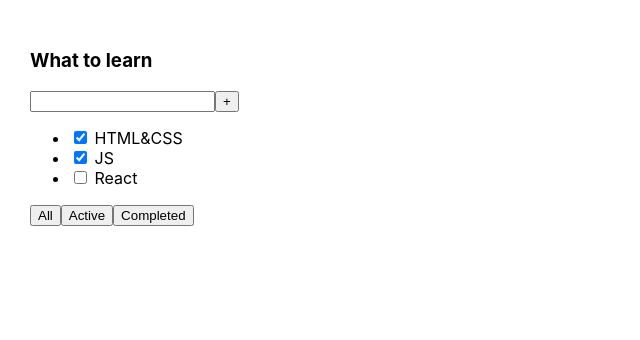
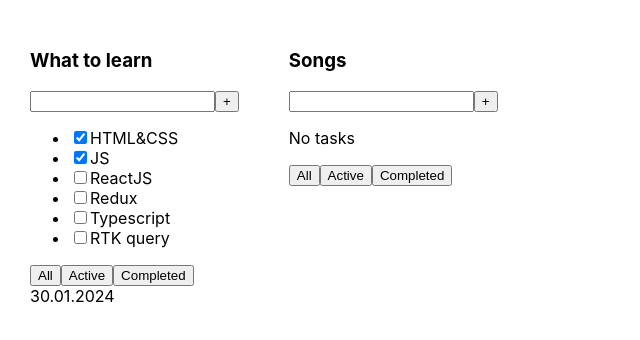
Before and after one commit to AnatolyNikol/todolist-project, a React (Create React App) app: page / in a window 1280 px wide. Shown: the top 340 px of the page, without its empty margins (0-640 px from the left). Built offline with nearby package versions, Linux system fonts and the light colour scheme.

Commit message:
feat: add Todolist and Button components, create tasks

```diff
--- a/src/App.tsx
+++ b/src/App.tsx
@@ -1,26 +1,30 @@
 import React from 'react';
 import './App.css';
+import {Todolist} from "./Todolsit";
+
+export type Task = {
+    id: number
+    title: string
+    isDone: boolean
+}
 
 function App() {
+    const task1: Task[] = [
+        {id: 1, title: 'HTML&CSS', isDone: true},
+        {id: 2, title: 'JS', isDone: true},
+        {id: 3, title: 'ReactJS', isDone: false},
+        {id: 4, title: 'Redux', isDone: false},
+        {id: 5, title: 'Typescript', isDone: false},
+        {id: 6, title: 'RTK query', isDone: false},
+    ]
+
+    const task2: Task[] = []
+
+
     return (
         <div className="App">
-            <div>
-                <h3>What to learn</h3>
-                <div>
-                    <input/>
-                    <button>+</button>
-                </div>
-                <ul>
-                    <li><input type="checkbox" checked={true}/> <span>HTML&CSS</span></li>
-                    <li><input type="checkbox" checked={true}/> <span>JS</span></li>
-                    <li><input type="checkbox" checked={false}/> <span>React</span></li>
-                </ul>
-                <div>
-                    <button>All</button>
-                    <button>Active</button>
-                    <button>Completed</button>
-                </div>
-            </div>
+            <Todolist title='What to learn' tasks={task1} date={'30.01.2024'}/>
+            <Todolist title='Songs' tasks={task2}/>
         </div>
     );
 }
--- /dev/null
+++ b/src/Button.tsx
@@ -0,0 +1,14 @@
+import React from "react";
+
+type Props = {
+    title: string
+}
+
+
+export const Button = (props: Props) => {
+    const {title} = props;
+
+    return (
+        <button>{title}</button>
+    )
+}
--- /dev/null
+++ b/src/Todolsit.tsx
@@ -0,0 +1,44 @@
+import React from "react";
+import {Task} from "./App";
+import {Button} from "./Button";
+
+type Props = {
+    title: string
+    tasks: Task[]
+    date?: string
+}
+
+export const Todolist = (props: Props) => {
+    const {title, tasks, date} = props;
+
+    return (
+        <div>
+            <h3>{title}</h3>
+            <div>
+                <input/>
+                <Button title={'+'}/>
+            </div>
+            {tasks.length === 0
+                ? (
+                    <p>No tasks</p>
+                )
+                : (
+                    <ul>
+                        {tasks.map(task => {
+                                return (
+                                    <li key={task.id}><input type="checkbox" checked={task.isDone}/>
+                                        <span>{task.title}</span></li>
+                                )
+                            }
+                        )}
+                    </ul>
+                )}
+            <div>
+                <Button title={'All'}/>
+                <Button title={'Active'}/>
+                <Button title={'Completed'}/>
+            </div>
+            <div>{date}</div>
+        </div>
+    )
+}
```
Also changed, not shown: 1 other file (tests, documents, lock files or other folders).
